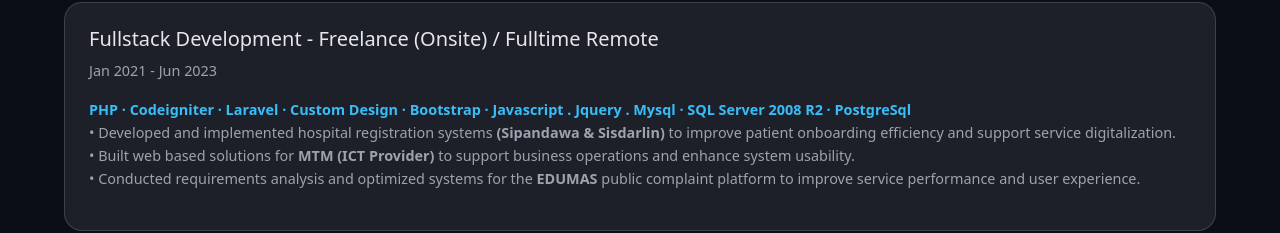
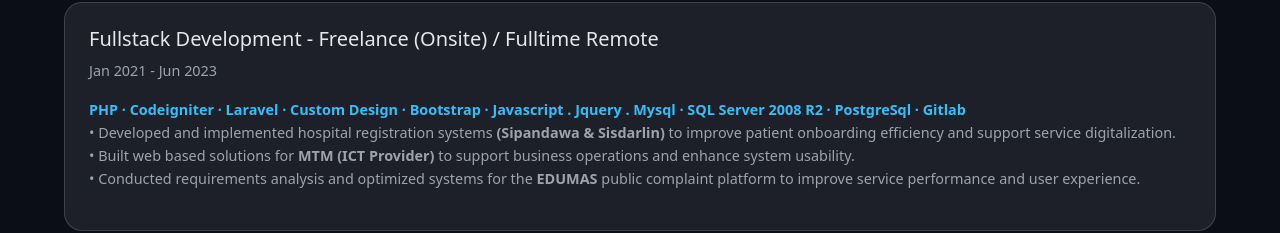
Before and after one commit to dhymasn/my-porto, a Next.js app: page / in a window 1280 px wide. Shown: the part 3542-3775 px from the top of the page. Built offline with nearby package versions, Linux system fonts and the light colour scheme.

Commit message:
update my-porto

```diff
--- a/components/Experience.jsx
+++ b/components/Experience.jsx
@@ -45,7 +45,7 @@
           <h5>Fullstack Development - Freelance (Onsite) / Fulltime Remote</h5>
           <p>Jan 2021 - Jun 2023</p>
           <div className="tech">
-            PHP · Codeigniter · Laravel · Custom Design · Bootstrap · Javascript . Jquery . Mysql · SQL Server 2008 R2 · PostgreSql
+            PHP · Codeigniter · Laravel · Custom Design · Bootstrap · Javascript . Jquery . Mysql · SQL Server 2008 R2 · PostgreSql · Gitlab
           </div>
           <p className="experience-description">
             • Developed and implemented hospital registration systems <strong>(Sipandawa & Sisdarlin)</strong> to improve patient onboarding efficiency and support service digitalization.
```
